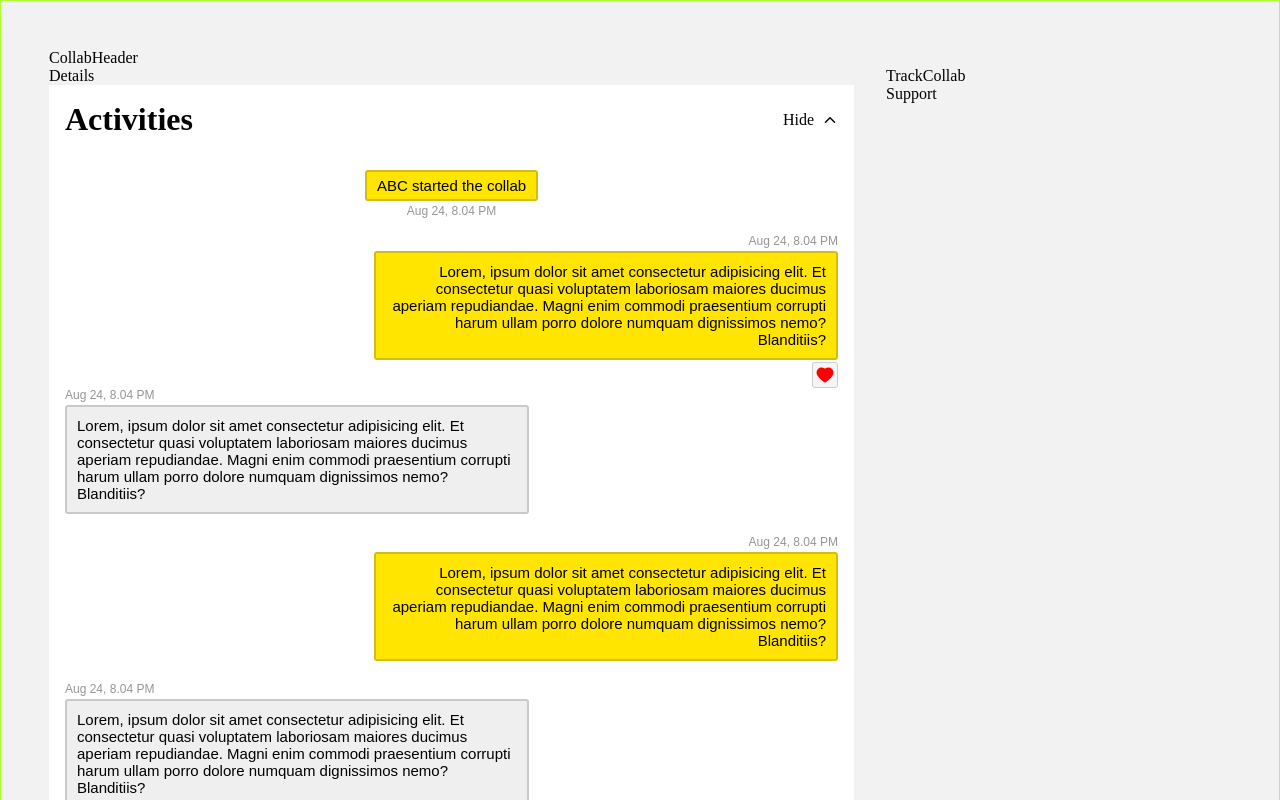
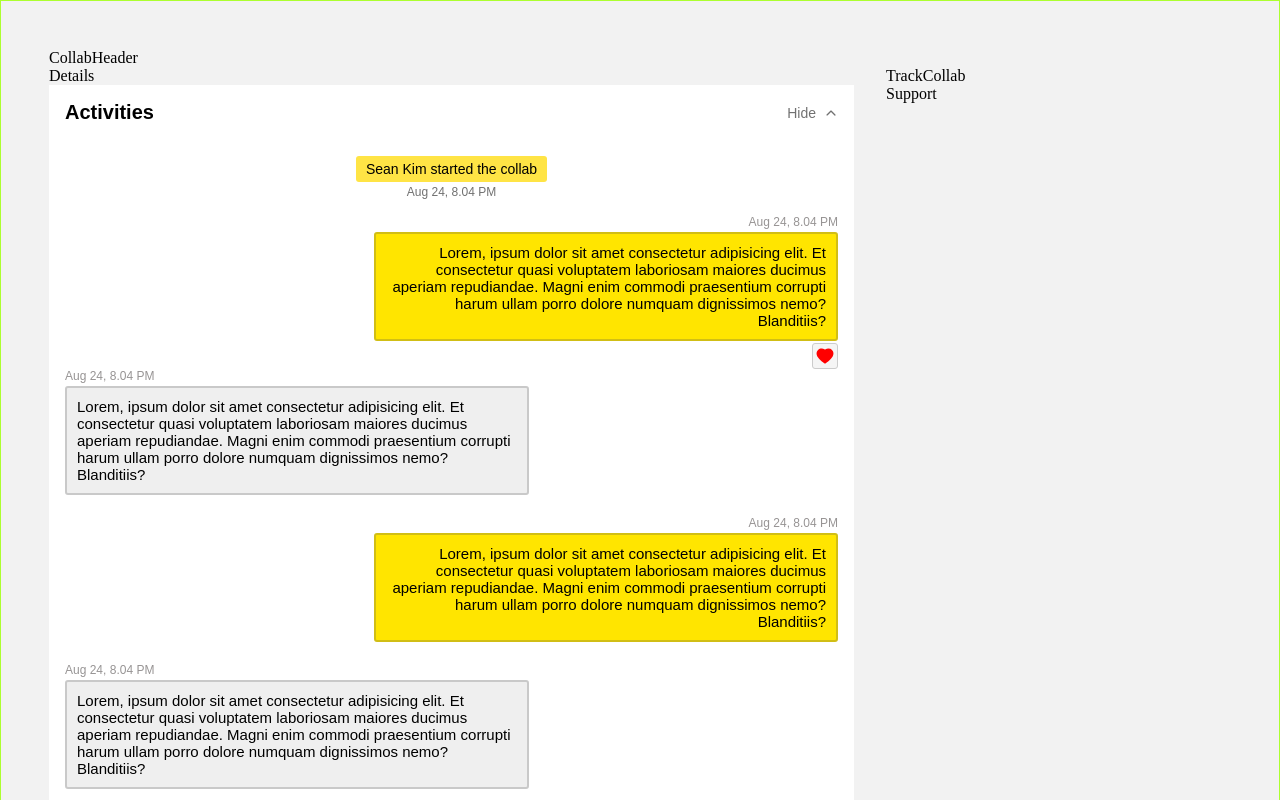
Before and after one commit to M-Abdullah-Bhatti/collabs, a React (Create React App) app: page / in a window 1280 px wide. Shown: the top 800 px of the page. Built offline with nearby package versions, Linux system fonts and the light colour scheme.

Commit message:
activity status updated

```diff
--- a/src/Components/Activities/Activities.jsx
+++ b/src/Components/Activities/Activities.jsx
@@ -14,7 +14,10 @@ const Activities = () => {
 
       {/* Main Container */}
       <div className="activities__main">
-        <ActivityStatus title="ABC started the collab" date="Aug 24, 8.04 PM" />
+        <ActivityStatus
+          title="Sean Kim started the collab"
+          date="Aug 24, 8.04 PM"
+        />
         <ReceiverMessage
           date="Aug 24, 8.04 PM"
           message="Lorem, ipsum dolor sit amet consectetur adipisicing elit. Et consectetur quasi voluptatem laboriosam maiores ducimus aperiam repudiandae. Magni enim commodi praesentium corrupti harum ullam porro dolore numquam dignissimos nemo? Blanditiis?"
--- a/src/Components/Activities/ActivityHeader/ActivityHeader.css
+++ b/src/Components/Activities/ActivityHeader/ActivityHeader.css
@@ -2,6 +2,13 @@
   display: flex;
   justify-content: space-between;
   align-items: center;
+}
+
+.activity__header__container h1 {
+  font-size: 20px;
+  font-weight: 600;
+  font-family: var(--font-gilroy-extrabold);
+  color: #000;
 }
 
 .activity__header__container .right__container {
@@ -10,3 +17,18 @@
   align-items: center;
   gap: 8px;
 }
+
+.activity__header__container .right__container p {
+  font-size: 14px;
+  font-weight: 400;
+  font-family: var(--font-gilroy-light);
+  color: #717171;
+}
+
+.activity__header__container .right__container svg {
+  font-size: 14px;
+  font-weight: 400;
+  font-family: var(--font-gilroy-light);
+  cursor: pointer;
+  color: #717171;
+}
--- a/src/Components/Activities/ActivityStatus/ActivityStatus.css
+++ b/src/Components/Activities/ActivityStatus/ActivityStatus.css
@@ -5,8 +5,8 @@
 }
 
 .activity__status__container .title {
-  background: #ffe500;
-  border: 2px solid #d1be15;
+  background: #ffe445;
+  /* border: 2px solid #d1be15; */
   border-radius: 3px;
   margin-bottom: 3px;
   padding: 5px 10px;
@@ -14,11 +14,14 @@
 
 .activity__status__container .title p {
   font-family: var(--font-gilroy-light);
-  font-size: 15px;
+  font-size: 14px;
+  font-weight: 400;
+  color: #000;
 }
 
 .activity__status__container .date {
   font-family: var(--font-gilroy-light);
-  color: #979494;
+  color: #717171;
   font-size: 12px;
+  font-weight: 400;
 }
```
